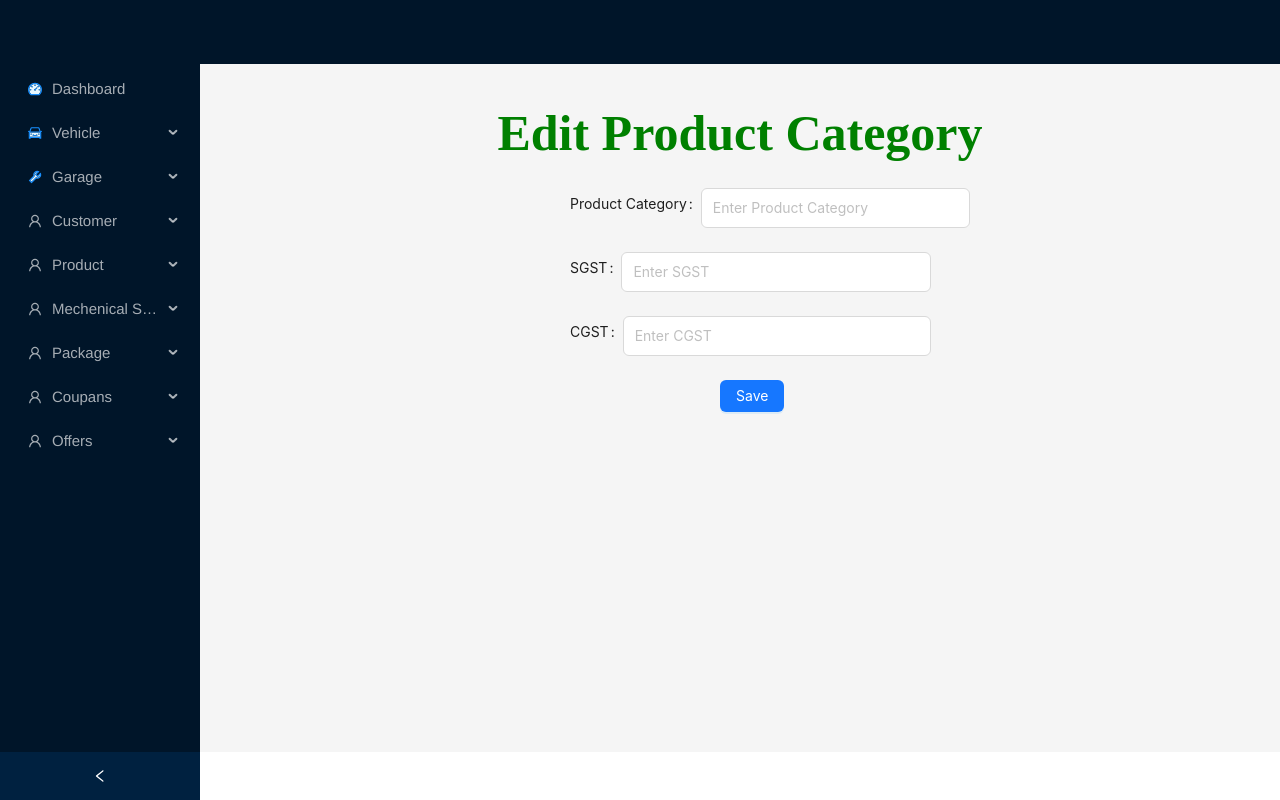
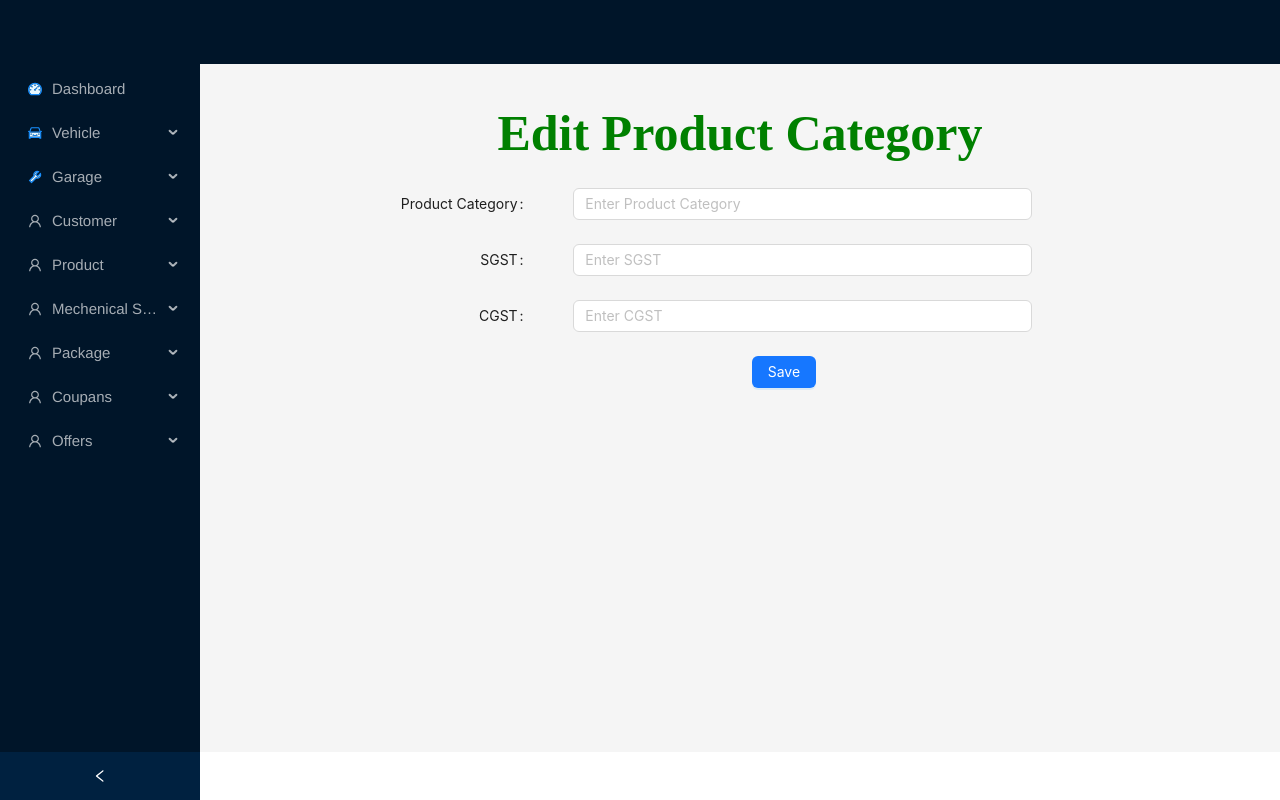
Before and after one commit to Satyam-Git345/E-Mechenic-Project-ThpLab, a React (Create React App) app in the folder client/: page /updateproductcategory/1 in a window 1280 px wide. Built offline with nearby package versions, Linux system fonts and the light colour scheme; no server answers.

Commit message:
commit on 16 DEC"

```diff
--- a/client/src/Components/Garage/Add_Shop.jsx
+++ b/client/src/Components/Garage/Add_Shop.jsx
@@ -57,9 +57,9 @@ const Add_shop = () => {
   const [password, setShoppassward] = useState("");
   const [reg_on, setShopregon] = useState("");
 
-  const onFinish = (values) => {
-    console.log("Received values of form: ", values);
-  };
+  // const onFinish = (values) => {
+  //   console.log("Received values of form: ", values);
+  // };
 
   const onChange = (date, dateString, e) => {
     console.log(date, dateString);
--- a/client/src/Components/Product/UpdateProductcategory.jsx
+++ b/client/src/Components/Product/UpdateProductcategory.jsx
@@ -2,12 +2,41 @@ import React from "react";
 import { useEffect, useState } from "react";
 import Axios from "axios";
 import { useParams, useNavigate } from "react-router-dom";
-import { Form, Input,Button} from "antd";
+import { Form, Input, Button } from "antd";
 
+const formItemLayout = {
+  labelCol: {
+    xs: {
+      span: 12,
+    },
+    sm: {
+      span: 7,
+    },
+  },
+  wrapperCol: {
+    xs: {
+      span: 24,
+    },
+    sm: {
+      span: 8,
+    },
+  },
+};
+const tailFormItemLayout = {
+  wrapperCol: {
+    xs: {
+      span: 5,
+      offset: 0,
+    },
+    sm: {
+      span: 11,
+      offset: 1,
+    },
+  },
+};
 function Update_productcategory() {
   const { product_cat_id } = useParams();
   console.log("Update", product_cat_id);
-
 
   const navigate = useNavigate();
   const [data1, setData] = useState({
@@ -34,7 +63,7 @@ function Update_productcategory() {
   };
   useEffect(() => {
     getuser();
-  },[]);
+  }, []);
 
   const updateData = async () => {
     const Response = await Axios.put(
@@ -55,7 +84,6 @@ function Update_productcategory() {
     console.log("Pavan", data1.shop_name);
   };
 
-
   return (
     <>
       <h1
@@ -69,8 +97,8 @@ function Update_productcategory() {
       >
         Edit Product Category
       </h1>
-      <div style={{ marginLeft: "330px", marginTop: "20px" }}>
-        <Form>
+      <div>
+        <Form {...formItemLayout} {...tailFormItemLayout}>
           <Form.Item
             label="Product Category"
             rules={[
@@ -83,10 +111,6 @@ function Update_productcategory() {
             hasFeedback
           >
             <Input
-              style={{
-                height: "40px",
-                width: "50%",
-              }}
               onChange={Inputhandlechange}
               name="product_category"
               value={data1.product_category}
@@ -94,9 +118,8 @@ function Update_productcategory() {
             />
           </Form.Item>
 
-          <Form.Item  label="SGST">
+          <Form.Item label="SGST">
             <Input
-              style={{ width: "50%", height: "40px" }}
               name="SGST"
               onChange={Inputhandlechange}
               value={data1.SGST}
@@ -104,10 +127,8 @@ function Update_productcategory() {
             />
           </Form.Item>
 
-          <Form.Item  label="CGST">
+          <Form.Item label="CGST">
             <Input
-              style={{ width: "50%", height: "40px" }}
-
               onChange={Inputhandlechange}
               value={data1.CGST}
               name="CGST"
@@ -115,16 +136,10 @@ function Update_productcategory() {
             />
           </Form.Item>
 
-
-
-
-          <Form.Item>
-            <Button
-              type="primary"
-              htmlType="submit"
-              onClick={submitHandle}
-              style={{ marginLeft: "150px" }}
-            >
+          <Form.Item
+          {...tailFormItemLayout}
+          >
+            <Button type="primary" htmlType="submit" onClick={submitHandle} style={{marginLeft:"470px"}}>
               Save
             </Button>
           </Form.Item>
```
